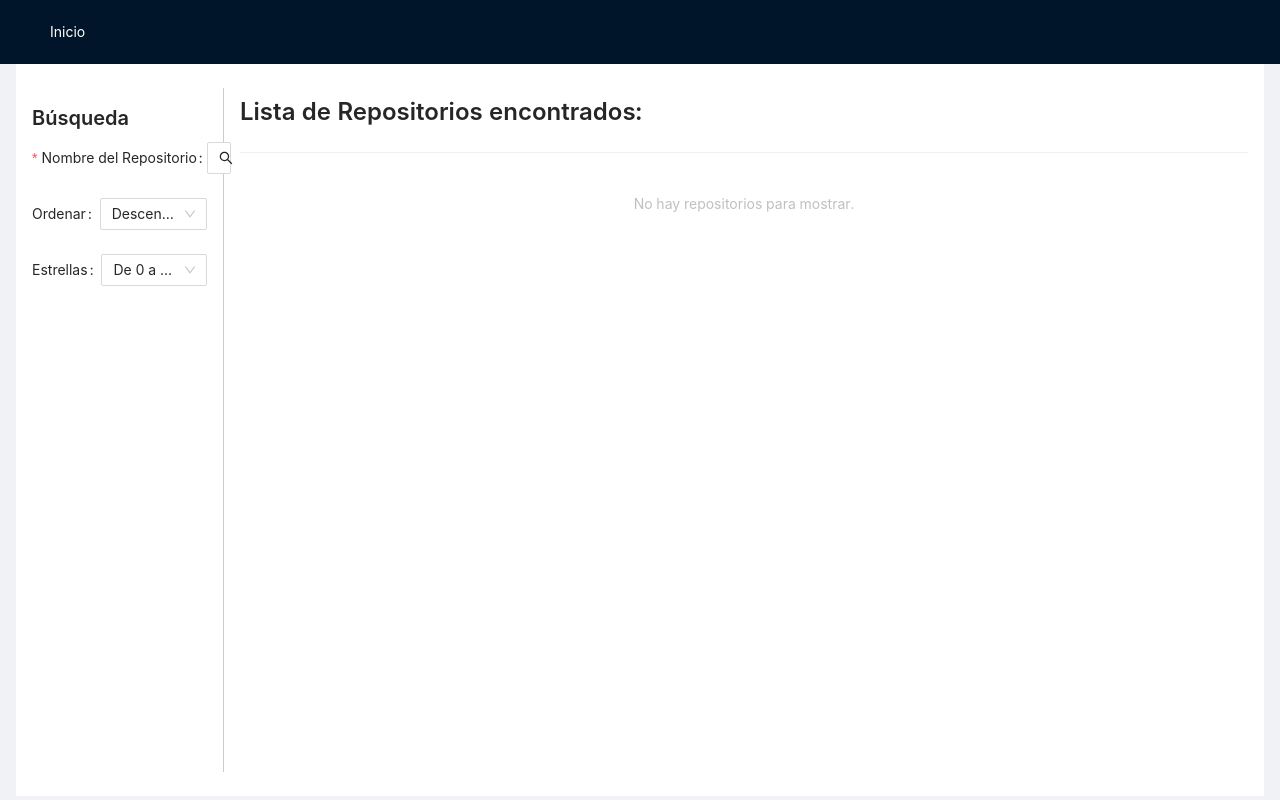
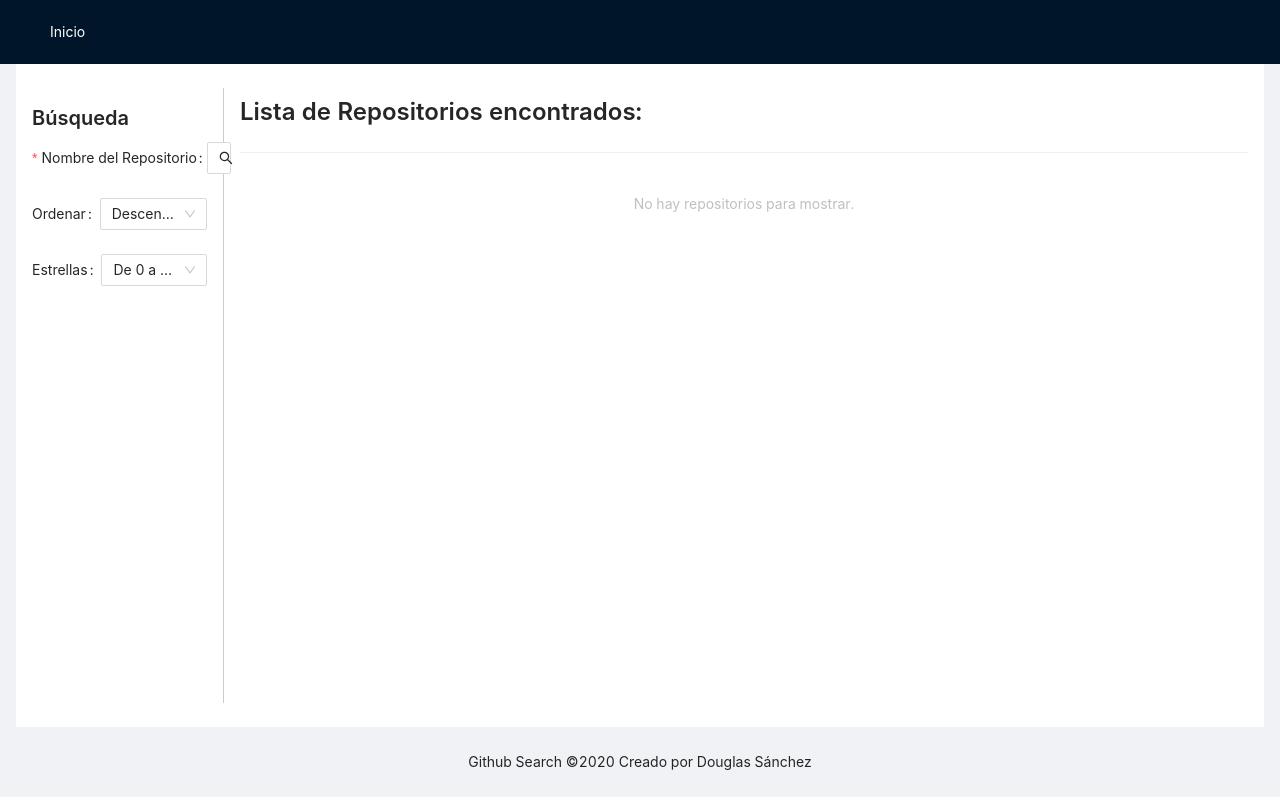
Before and after one commit to douglassanchezduran/github-search, a React (Create React App) app: page /home in a window 1280 px wide. Built offline with nearby package versions, Linux system fonts and the light colour scheme.

Commit message:
Fix footer on large screens

```diff
--- a/src/pages/home/Home.css
+++ b/src/pages/home/Home.css
@@ -27,7 +27,7 @@
 
 .repositories {
   padding: 8px 16px;
-  height: calc(100vh - 116px);
+  height: calc(100vh - 185px);
   overflow-y: scroll;
 }
 
```
